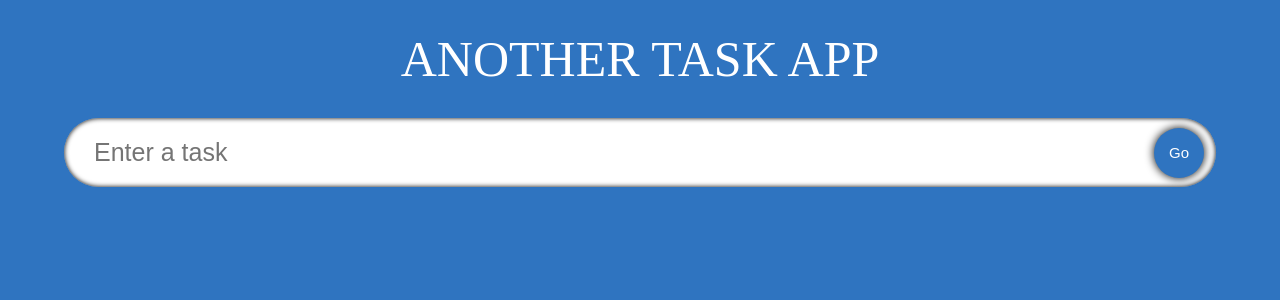
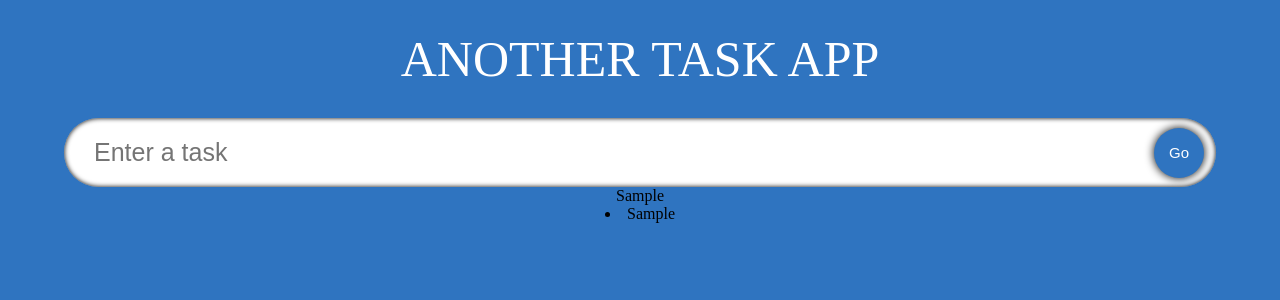
Before and after one commit to blingusblongus/react-todo-ts, a React (Create React App) app: page / in a window 1280 px wide. Both pictures are taken after typing "Sample" into the empty fields and a click on the button "Go". Shown: the top 300 px of the page. Built offline with nearby package versions, Linux system fonts and the light colour scheme; a web font is replaced by a local one.

Commit message:
add TodoList

```diff
--- a/src/App.tsx
+++ b/src/App.tsx
@@ -1,6 +1,7 @@
 import React, { useState } from 'react';
 import './App.css';
 import InputField from './components/InputField';
+import TodoList from './components/TodoList';
 import {Todo} from './model';
 
 const App: React.FC = () => {
@@ -27,6 +28,10 @@
         Another Task App
       </span>
       <InputField todo={todo} setTodo={setTodo} handleAdd={handleAdd}/>
+      <TodoList todos={todos} setTodos={setTodos}/>
+      {todos.map((todo, i: number) => {
+        return <li key={i}>{todo.todo}</li>;
+      })}
     </div>
   )
 }
--- a/src/components/InputField.tsx
+++ b/src/components/InputField.tsx
@@ -1,4 +1,4 @@
-import React from 'react';
+import React, { useRef } from 'react';
 import './styles.css';
 
 interface Props {
@@ -9,14 +9,27 @@
 
 const InputField = ({todo, setTodo, handleAdd} : Props) => {
 
-  return <form className="input" onSubmit={handleAdd}>
+  // allows us to attach a reference to an element, much like document.getById()
+  // These element types follow the format HTML____Element
+  const inputRef = useRef<HTMLInputElement>(null);
+
+  return (
+    <form className="input" onSubmit={(e) => {
+        handleAdd(e)
+        // shift the focus off of the referenced input element
+        // this removes the darkened screen even if we use enter
+        // instead of clicking on the go button (changing focus)
+        inputRef.current?.blur()
+    }}>
     <input type="input"
+      ref={inputRef}
       value={todo}
       onChange={(e)=>setTodo(e.target.value)}
       placeholder="Enter a task"
       className="input__box"/>
     <button type="submit" className="input__submit">Go</button>
-  </form>;
+  </form>
+  )
 };
 
 export default InputField;
--- /dev/null
+++ b/src/components/TodoList.tsx
@@ -0,0 +1,19 @@
+import React from 'react';
+import { Todo } from "../model";
+import './styles.css';
+
+interface Props {
+    todos: Todo[];
+    setTodos: React.Dispatch<React.SetStateAction<Todo[]>>;
+}
+
+const TodoList: React.FC<Props> = ({todos, setTodos}) => {
+  return (
+    <div className="todos">
+        {todos.map((t,i) => {
+            return <div key={i}>{t.todo}</div>
+        })}
+    </div>);
+};
+
+export default TodoList;
--- a/src/components/styles.css
+++ b/src/components/styles.css
@@ -37,3 +37,10 @@
 .input__submit:hover {
     background-color: #388ae2;
 }
+
+.todos {
+    display: flex;
+    justify-content: space-evenly;
+    width: 90%;
+    flex-wrap: wrap;
+}
```
Also changed, not shown: src/components/singleTodo.tsx (added).
